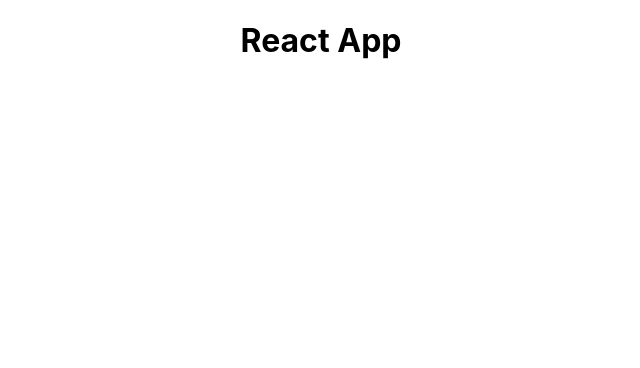
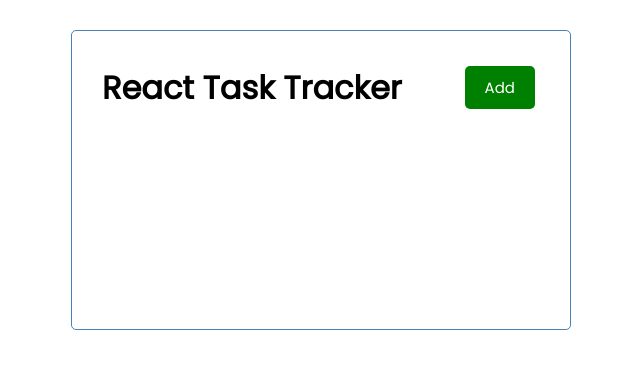
Before and after one commit to send-2-irfan/task-tracker-app, a React (Create React App) app: page / in a window 1280 px wide. Shown: the top 368 px of the page, without its empty margins (319-959 px from the left). Built offline with nearby package versions, Linux system fonts and the light colour scheme.

Commit message:
CSS added

```diff
--- a/src/App.js
+++ b/src/App.js
@@ -1,9 +1,10 @@
 import './App.css';
+import Header from './components/Header';
 
 function App() {
   return (
-    <div className="App">
-      <h1>React App</h1>
+    <div className="container">
+      <Header title={"React Task Tracker"} />
     </div>
   );
 }
--- /dev/null
+++ b/src/components/Button.jsx
@@ -0,0 +1,14 @@
+import React from 'react'
+
+function Button({ text, color}) {
+  return (
+    <button className={`btn`} style={{backgroundColor: color}}>{text}</button>
+  )
+}
+
+Button.defaultProps = {
+    color: 'steelblue'
+}
+
+
+export default Button
--- /dev/null
+++ b/src/components/Header.jsx
@@ -0,0 +1,18 @@
+import React from 'react'
+import Button from './Button'
+
+function Header({ title }) {
+  return (
+    <header className='header'>
+        <h1>{title}</h1>
+        <Button color={'green'} text='Add' />
+    </header>
+  )
+}
+
+Header.defaultProps = {
+    title: 'React Task Tracker'
+}
+
+
+export default Header
--- a/src/index.css
+++ b/src/index.css
@@ -1,13 +1,112 @@
-body {
+@import url('https://fonts.googleapis.com/css2?family=Poppins:wght@300;400&display=swap');
+
+* {
+  box-sizing: border-box;
   margin: 0;
-  font-family: -apple-system, BlinkMacSystemFont, 'Segoe UI', 'Roboto', 'Oxygen',
-    'Ubuntu', 'Cantarell', 'Fira Sans', 'Droid Sans', 'Helvetica Neue',
-    sans-serif;
-  -webkit-font-smoothing: antialiased;
-  -moz-osx-font-smoothing: grayscale;
+  padding: 0;
 }
 
-code {
-  font-family: source-code-pro, Menlo, Monaco, Consolas, 'Courier New',
-    monospace;
+body {
+  font-family: 'Poppins', sans-serif;
 }
+
+.container {
+  max-width: 500px;
+  margin: 30px auto;
+  overflow: auto;
+  min-height: 300px;
+  border: 1px solid steelblue;
+  padding: 30px;
+  border-radius: 5px;
+}
+
+.header {
+  display: flex;
+  justify-content: space-between;
+  align-items: center;
+  margin-bottom: 20px;
+}
+
+.btn {
+  display: inline-block;
+  background: #000;
+  color: #fff;
+  border: none;
+  padding: 10px 20px;
+  margin: 5px;
+  border-radius: 5px;
+  cursor: pointer;
+  text-decoration: none;
+  font-size: 15px;
+  font-family: inherit;
+}
+
+.btn:focus {
+  outline: none;
+}
+
+.btn:active {
+  transform: scale(0.98);
+}
+
+.btn-block {
+  display: block;
+  width: 100%;
+}
+
+.task {
+  background: #f4f4f4;
+  margin: 5px;
+  padding: 10px 20px;
+  cursor: pointer;
+}
+
+.task.reminder {
+  border-left: 5px solid green;
+}
+
+.task h3 {
+  display: flex;
+  align-items: center;
+  justify-content: space-between;
+}
+
+.add-form {
+  margin-bottom: 40px;
+}
+
+.form-control {
+  margin: 20px 0;
+}
+
+.form-control label {
+  display: block;
+}
+
+.form-control input {
+  width: 100%;
+  height: 40px;
+  margin: 5px;
+  padding: 3px 7px;
+  font-size: 17px;
+}
+
+.form-control-check {
+  display: flex;
+  align-items: center;
+  justify-content: space-between;
+}
+
+.form-control-check label {
+  flex: 1;
+}
+
+.form-control-check input {
+  flex: 2;
+  height: 20px;
+}
+
+footer {
+  margin-top: 30px;
+  text-align: center;
+}
```
